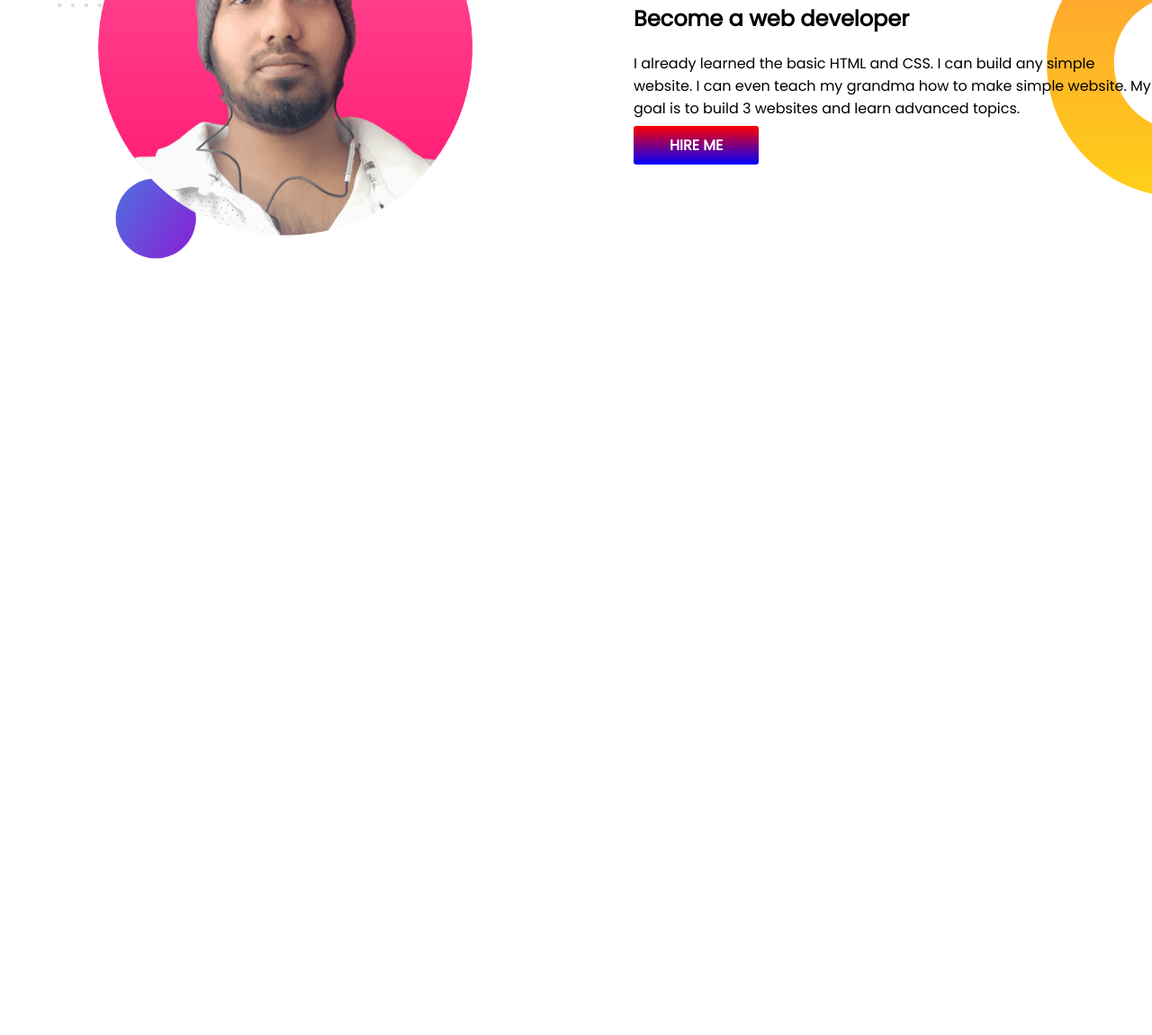
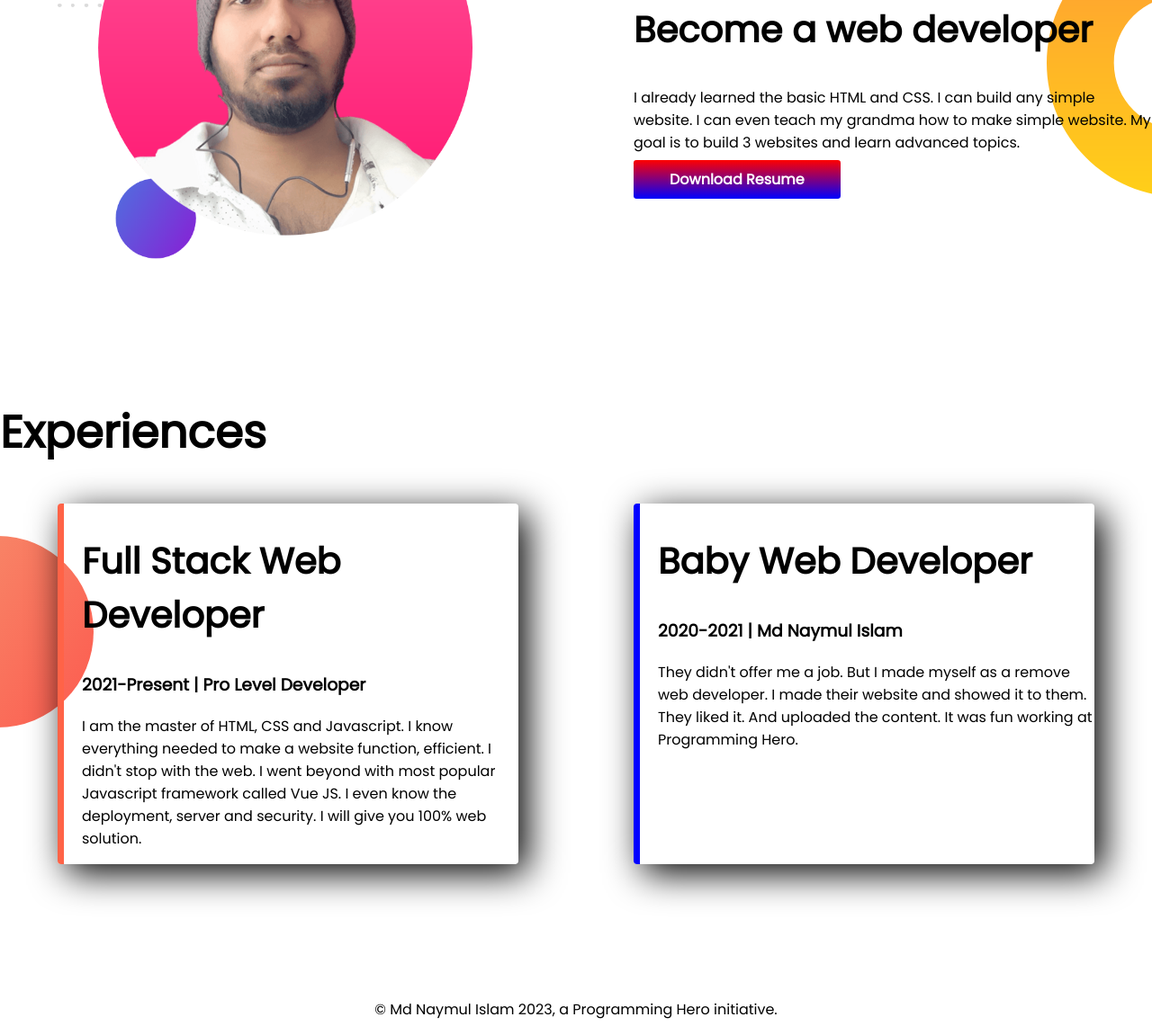
Before and after one commit to 01312345069/developer-portfolio, a plain HTML site: page index.html in a window 1280 px wide. Shown: the part 917-2068 px from the top of the page at 90% size. Before the commit the page ends 1361 px from the top, so only its background shows below. Drawn offline with Linux system fonts and the light colour scheme.

Commit message:
Border image, footer

```diff
--- a/index.html
+++ b/index.html
@@ -13,7 +13,7 @@
 </head>
 
 <body>
-    <section class="top-banner">
+    <section class="top-banner flexible-container">
         <div class="half-width">
             <h1>Welcome To</h1>
             <h1><span class="orange-color">Md Naymul Islam</span> Portfolio Information 2022!</h1>
@@ -29,7 +29,7 @@
         </div>
         <div class="half-width"><img src="images/naeem.png" alt=""></div>
     </section>
-    <section class="dream-big">
+    <section class="dream-big flexible-container">
         <div class="half-width">
             <img src="images/naeem2.png" alt="">
         </div>
@@ -38,10 +38,36 @@
             <h2>Become a web developer</h2>
             <p>I already learned the basic HTML and CSS. I can build any simple website. I can even teach my grandma how
                 to make simple website. My goal is to build 3 websites and learn advanced topics.</p>
-            <a class="link-button" target="_blank" href="https://web.programming-hero.com/">HIRE ME</a>
+            <a class="link-button" target="_blank" href="https://web.programming-hero.com/">Download Resume</a>
         </div>
 
     </section>
+    <section class="exparience-area">
+        <h1>Experiences</h1>
+
+        <div class="flexible-container">
+            <div id="full-stack-dev" class="exparience-item">
+                <h2>Full Stack Web Developer</h2>
+                <h3>2021-Present | Pro Level Developer</h3>
+                <p>I am the master of HTML, CSS and Javascript. I know everything needed to make a website function,
+                    efficient. I didn't stop with the web. I went beyond with most popular Javascript framework called
+                    Vue
+                    JS. I even know the deployment, server and security. I will give you 100% web solution.</p>
+            </div>
+            <div id="baby-web-dev" class="exparience-item">
+                <h2>Baby Web Developer</h2>
+                <h3>2020-2021 | Md Naymul Islam</h3>
+                <p>They didn't offer me a job. But I made myself as a remove web developer. I made their website and
+                    showed
+                    it to them. They liked it. And uploaded the content. It was fun working at Programming Hero.</p>
+            </div>
+        </div>
+
+
+    </section>
+    <footer>
+        <p>© Md Naymul Islam 2023, a Programming Hero initiative.</p>
+    </footer>
 </body>
 
 </html>
--- a/style.css
+++ b/style.css
@@ -11,7 +11,11 @@ h1 {
     font-size: 50px;
 }
 
-section {
+h2 {
+    font-size: 40px;
+}
+
+.flexible-container {
     display: flex;
     margin-bottom: 149px;
 }
@@ -45,3 +49,31 @@ section {
     background-repeat: no-repeat;
     background-position: right;
 }
+
+.exparience-area {
+    background-image: url(images/exp-bg.png);
+    background-repeat: no-repeat;
+    background-position: left;
+}
+
+.exparience-item {
+    width: 40%;
+    margin-left: 5%;
+    margin-right: 5%;
+    padding-left: 20px;
+    border-radius: 4px;
+    box-shadow: 10px 10px 40px;
+
+}
+
+#full-stack-dev {
+    border-left: 7px solid tomato;
+}
+
+#baby-web-dev {
+    border-left: 7px solid blue;
+}
+
+footer p {
+    text-align: center;
+}
```
